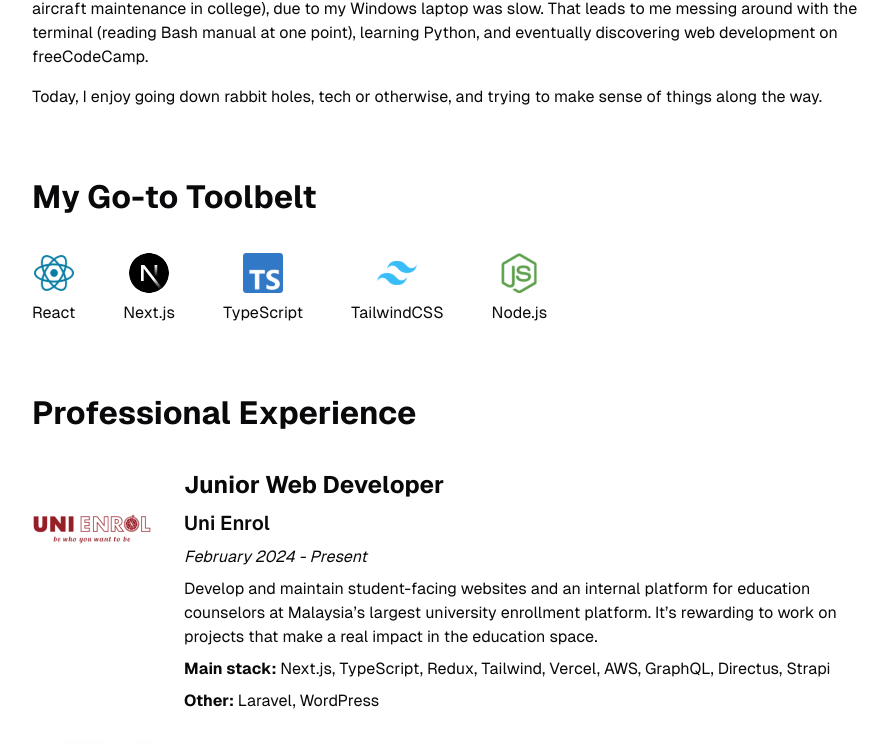
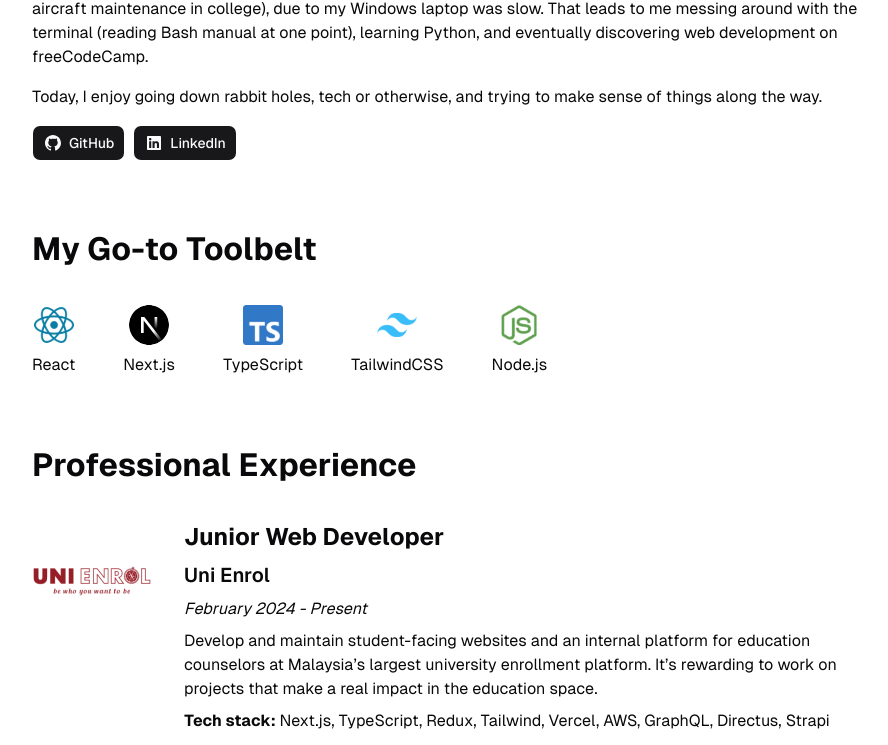
Before and after one commit to CharaeKeow/charae-dot-my, a Next.js app: page / in a window 1280 px wide. Shown: the part 339-1084 px from the top of the page, without its empty margins (192-1080 px from the left). Built offline with nearby package versions, Linux system fonts and the light colour scheme.

Commit message:
feat: update bio section

```diff
--- a/src/features/home/components/bio-section.tsx
+++ b/src/features/home/components/bio-section.tsx
@@ -1,4 +1,8 @@
+import { buttonVariants } from "@/components/ui/button";
 import { SectionContainer } from "@/components/ui/section-container";
+
+import { socials } from "../data/socials";
+import { cn } from "@/lib/utils";
 
 export const BioSection = () => {
   return (
@@ -30,6 +34,28 @@ export const BioSection = () => {
           to make sense of things along the way.
         </p>
       </div>
+      <div className="mt-4 flex gap-2">
+        {socials.map((social) => (
+          <SocialButton key={social.name} {...social} />
+        ))}
+      </div>
     </SectionContainer>
   );
 };
+
+type SocialButtonProps = (typeof socials)[number];
+
+const SocialButton = ({ name, link, logo: Logo }: SocialButtonProps) => {
+  return (
+    <a
+      href={link}
+      target="_blank"
+      rel="noreferrer"
+      className={cn(buttonVariants({ size: "lg" }))}
+    >
+      <Logo className="size-5" aria-hidden="true" />
+      <span>{name}</span>
+      <span className="sr-only">(opens in a new tab)</span>
+    </a>
+  );
+};
--- a/src/features/home/components/work-experience-card.tsx
+++ b/src/features/home/components/work-experience-card.tsx
@@ -20,11 +20,7 @@ const WorkExperienceCard = ({ data }: WorkExperienceCardProps) => {
     image,
     jobTitle,
     techStack,
-    otherStack,
   } = data;
-
-  const isHasOtherStack = otherStack;
-  const mainStackText = isHasOtherStack ? "Main stack" : "Tech stack";
 
   return (
     <div className="flex flex-col gap-4 lg:flex-row lg:gap-x-8">
@@ -46,15 +42,9 @@ const WorkExperienceCard = ({ data }: WorkExperienceCardProps) => {
         <span className="italic">{date}</span>
         <p>{description}</p>
         <span>
-          <strong>{mainStackText}: </strong>
+          <strong>Tech stack: </strong>
           {formatter.format(techStack)}
         </span>
-        {otherStack ? (
-          <span>
-            <strong>Other: </strong>
-            {formatter.format(otherStack)}
-          </span>
-        ) : null}
       </div>
     </div>
   );
--- a/src/features/home/data/socials.ts
+++ b/src/features/home/data/socials.ts
@@ -1,15 +1,15 @@
-type Socials = {
-  name: string;
-  link: string;
-};
+import GithubLogo from "@/assets/svg/github-logo.svg";
+import LinkedInLogo from "@/assets/svg/linkedin-logo.svg";
 
-export const socials: Socials[] = [
+export const socials = [
   {
-    name: 'GitHub',
-    link: 'https://github.com/CharaeKeow',
+    name: "GitHub",
+    link: "https://github.com/CharaeKeow",
+    logo: GithubLogo,
   },
   {
-    name: 'LinkedIn',
-    link: 'https://www.linkedin.com/in/charaeehsin',
+    name: "LinkedIn",
+    link: "https://www.linkedin.com/in/charaeehsin",
+    logo: LinkedInLogo,
   },
 ];
```
Also changed, not shown: src/assets/svg/github-logo.svg, src/assets/svg/linkedin-logo.svg (added).
